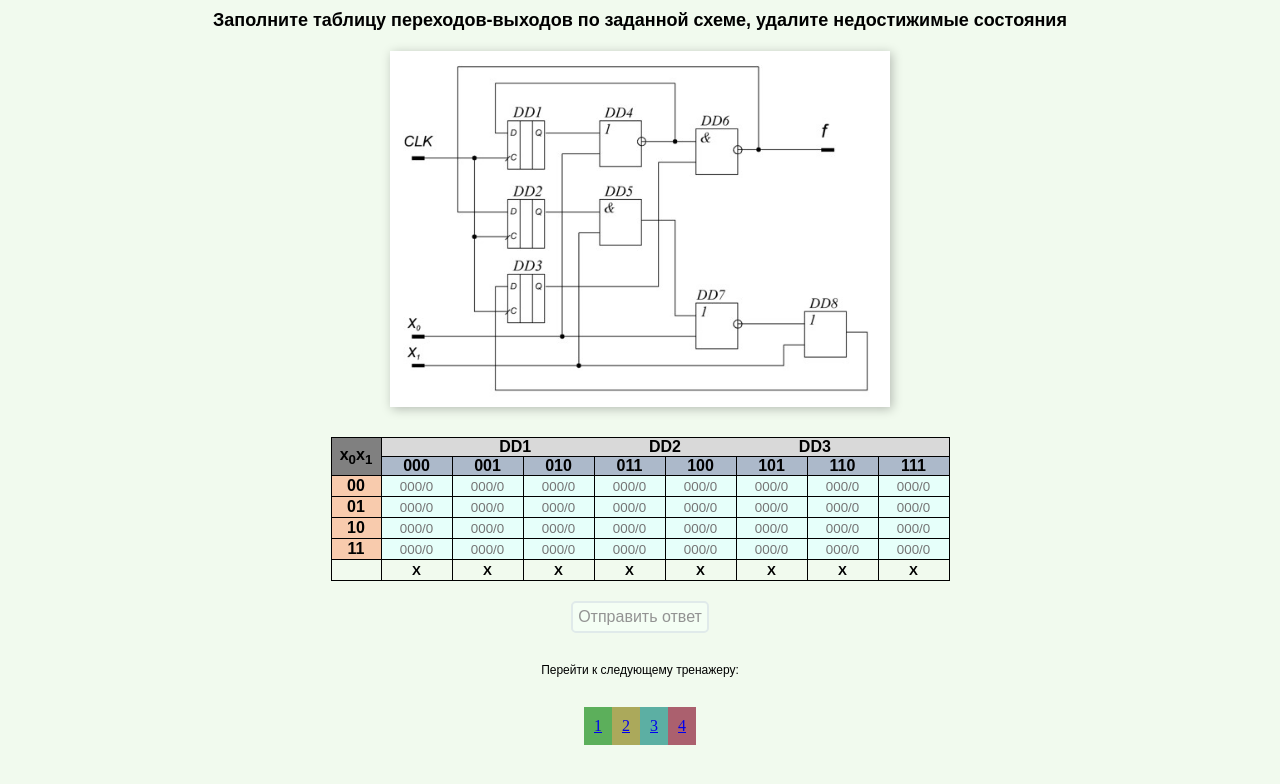
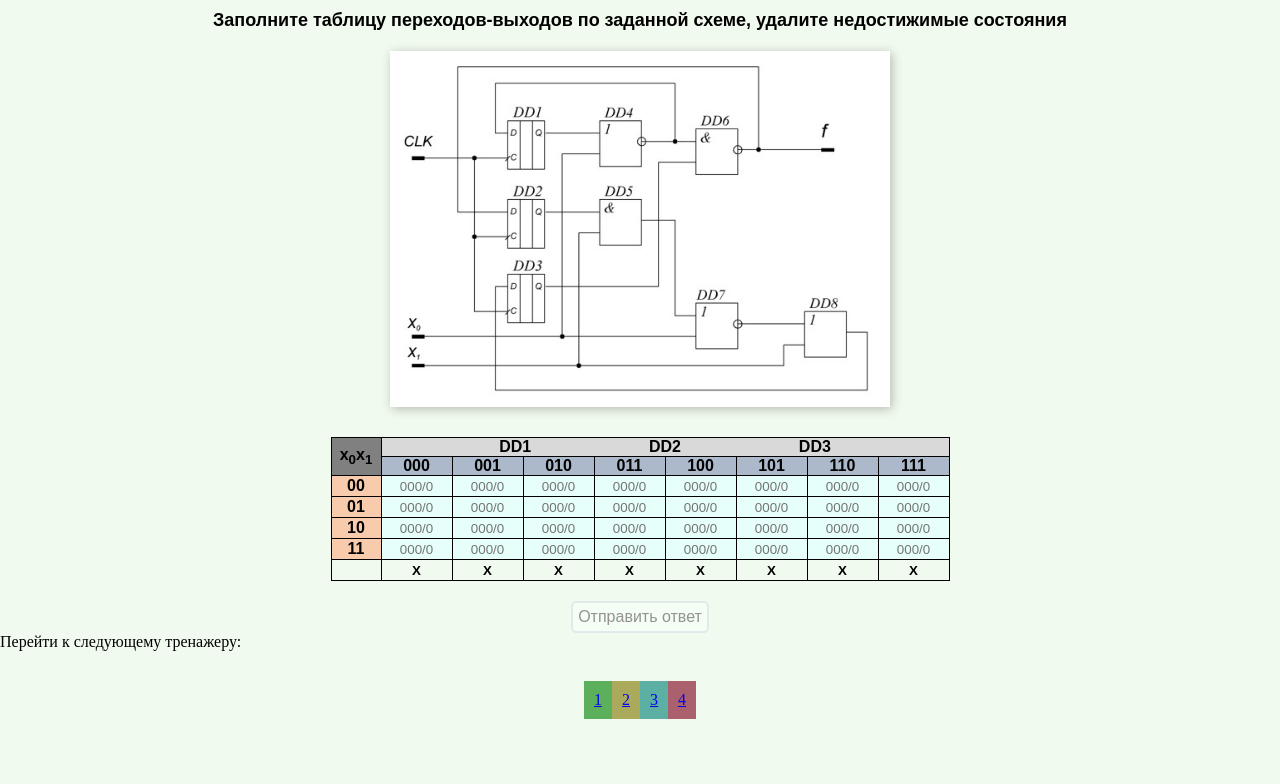
Before and after one commit to KemtaTam/Filling-the-table-according-to-the-scheme, a plain HTML site: page index.html in a window 1280 px wide. Drawn offline with nearby package versions, Linux system fonts and the light colour scheme.

Commit message:
Update style.css

```diff
--- a/style.css
+++ b/style.css
@@ -135,13 +135,6 @@ sub{background-color: #808080FF;}
 	transition: 0.2s;
 }
 
-.next_sim{
-	display: flex;
-	justify-content: center;
-	margin-top: 30px;
-	font-family: Arial, Helvetica, sans-serif;
-	font-size: 12px;
-}
 .links{
 	display: flex;
 	justify-content: center;
```
